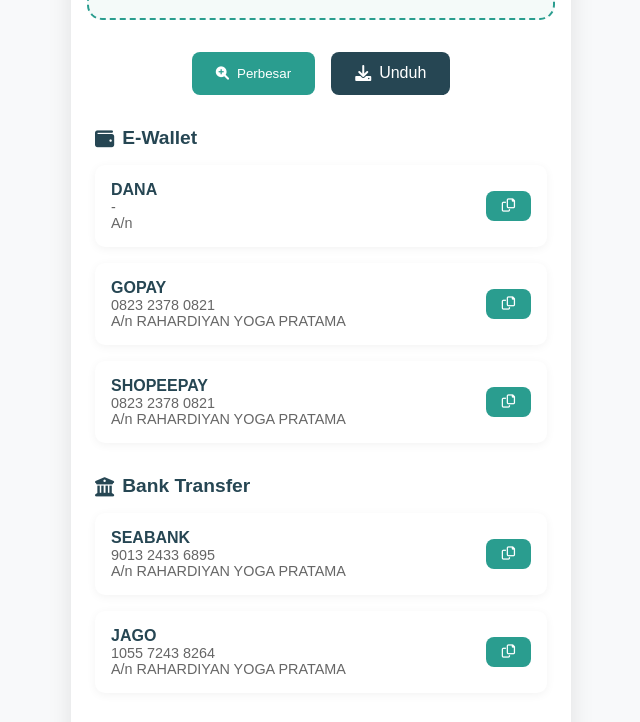
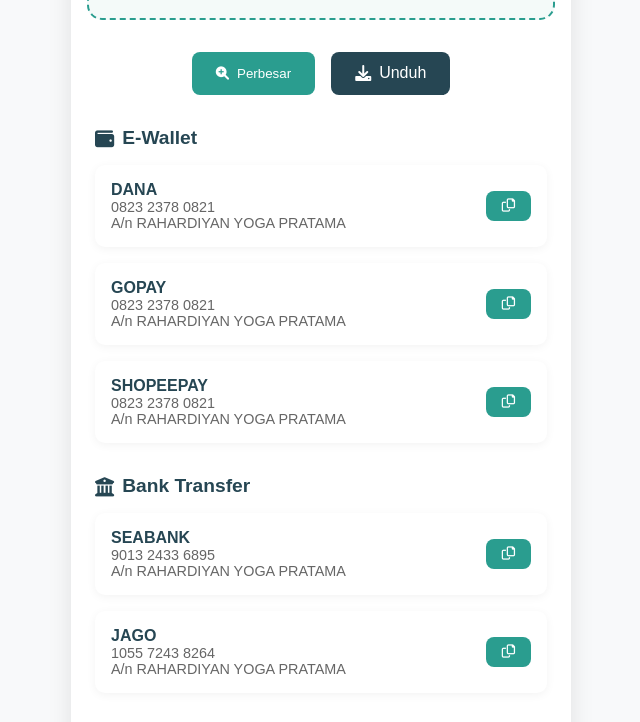
Before and after one commit to ryhardiyan/ryharDigitalPayment, a plain HTML site: page index.html in a window 1280 px wide. Shown: the part 921-1643 px from the top of the page, without its empty margins (319-959 px from the left). Drawn offline with Linux system fonts and the light colour scheme.

Commit message:
Add files via upload

```diff
--- a/index.html
+++ b/index.html
@@ -46,8 +46,8 @@
                     <div class="account-item">
                         <div class="account-info">
                             <span class="provider">DANA</span>
-                            <span class="number">-</span>
-                            <span class="number">A/n</span>
+                            <span class="number">0823 2378 0821</span>
+                            <span class="number">A/n RAHARDIYAN YOGA PRATAMA</span>
                         </div>
                         <button class="copy-btn" data-account="-">
                             <i class="far fa-copy"></i>
```
